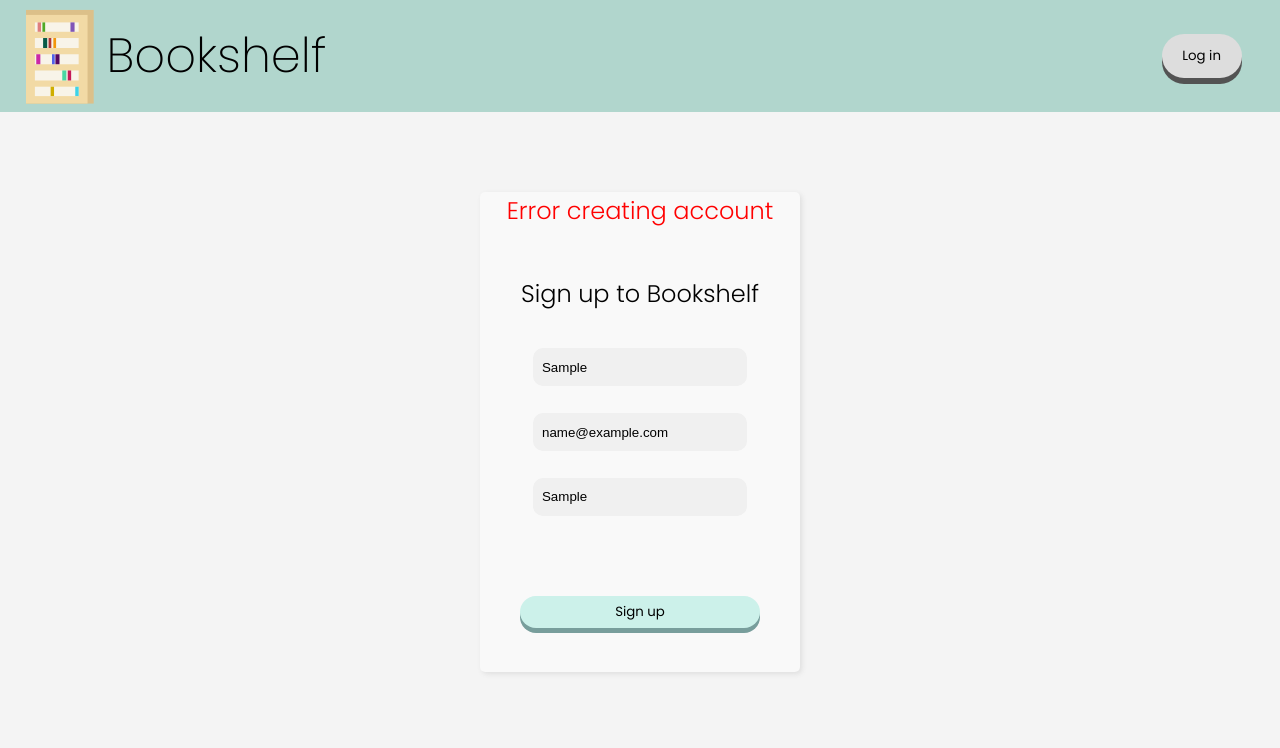
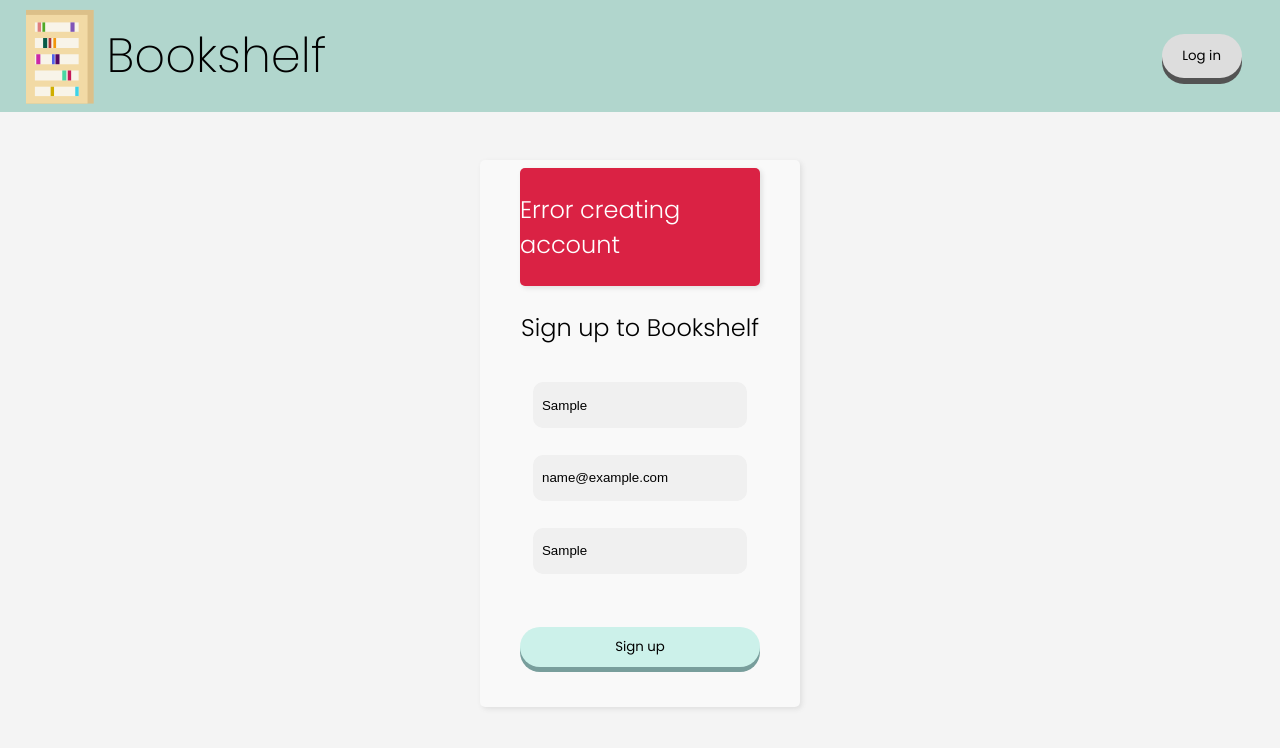
Before and after one commit to isadorabsagaz/BookshelfWeb, a React (Vite) app: page /signup in a window 1280 px wide. Both pictures are taken after typing "Sample", "name@example.com", "Sample" into the empty fields and a click on the button "Sign up". Shown: the top 748 px of the page. Built offline with nearby package versions, Linux system fonts and the light colour scheme; no server answers.

Commit message:
feat(Signup): api requests to server working

```diff
--- a/src/components/Signup.tsx
+++ b/src/components/Signup.tsx
@@ -1,6 +1,9 @@
 import "../css/LogSig.css";
 import React, {useState} from 'react';
 import {useNavigate} from "react-router-dom";
+import axios from "../services/api";
+
+const SIGNUP_URL = "/api/auth/signup";
 
 const Signup = () => {
     const [name, setName] = useState('');
@@ -13,26 +16,27 @@ const Signup = () => {
         e.preventDefault();
 
         try {
-            const response = await fetch("http://localhost:3000/signup", {
-                method: "POST",
-                headers: {"Content-Type": "application/json"},
-                body: JSON.stringify({name: name, email: email, password: password}),
-            });
+            const response = await axios.post(SIGNUP_URL,
+                JSON.stringify({name, email, password}), {withCredentials: true}
+            );
 
-            if (!response.ok) {
-                throw new Error("Error creating account");
-            }
+            console.log("Created user: ",JSON.stringify(response.data));
+            alert("Account created successfully!");
 
             navigate("/login");   //redirect to login page after sign up
-        } catch (e:any) {
-            setError(e?.response?.data?.error || "Error creating account");
+        } catch (e: any) {
+            console.error("Error creating account: ", e.response?.data || e.message);
+            setError(e?.response?.data?.message || "Error creating account");
         }
     };
 
     return (
         <div>
             <div className={"log-sub-container"}>
-                {error && <p style={{color: "red"}}>{error}</p>}
+
+                <div className={"error"}>
+                    {error && <p>{error}</p>}
+                </div>
 
                 <p>Sign up to Bookshelf</p>
 
@@ -63,7 +67,8 @@ const Signup = () => {
                     />
 
                     <button className={"log-sub-button"}
-                            type="submit">Sign up</button>
+                            type="submit">Sign up
+                    </button>
 
                 </form>
             </div>
--- a/src/css/LogSig.css
+++ b/src/css/LogSig.css
@@ -1,6 +1,4 @@
 .log-sub-container {
-    position: absolute;
-
     height: 100%;
     width: 100%;
 
@@ -8,6 +6,21 @@
     align-items: center;
     justify-content: center;
     flex-direction: column;
+
+    .error {
+        background-color: #da2244;
+        color: white;
+        font-weight: 500;
+
+        width: 75%;
+
+        margin-top: 0.5em;
+
+        border-radius: 5px;
+        box-shadow: #dfdfdf 2px 2px 5px;
+
+        justify-items: center;
+    }
 
     p {
         font-size: 24px;
@@ -41,7 +54,7 @@
             width: 100%;
             height: 3em;
 
-            margin: 5em 0;
+            margin: 3em 0;
 
             border-radius: 30px;
             border: none;
--- a/src/css/SignupPage.css
+++ b/src/css/SignupPage.css
@@ -1,7 +1,6 @@
 .signup-page-container {
-    position: relative;
-    margin: 12em 30em 0 30em;
-    height: 60vh;
+    margin: 10em 30em 0 30em;
+    height: 100%;
 
     background-color: #F9F9F9;
     box-shadow: #dfdfdf 2px 2px 5px;
--- /dev/null
+++ b/src/services/api.ts
@@ -0,0 +1,8 @@
+import axios from "axios";
+
+const BASE_URL = "http://localhost:5000";
+
+export default axios.create({
+    baseURL: BASE_URL,
+    headers: {"Content-Type": "application/json"},
+});
```
